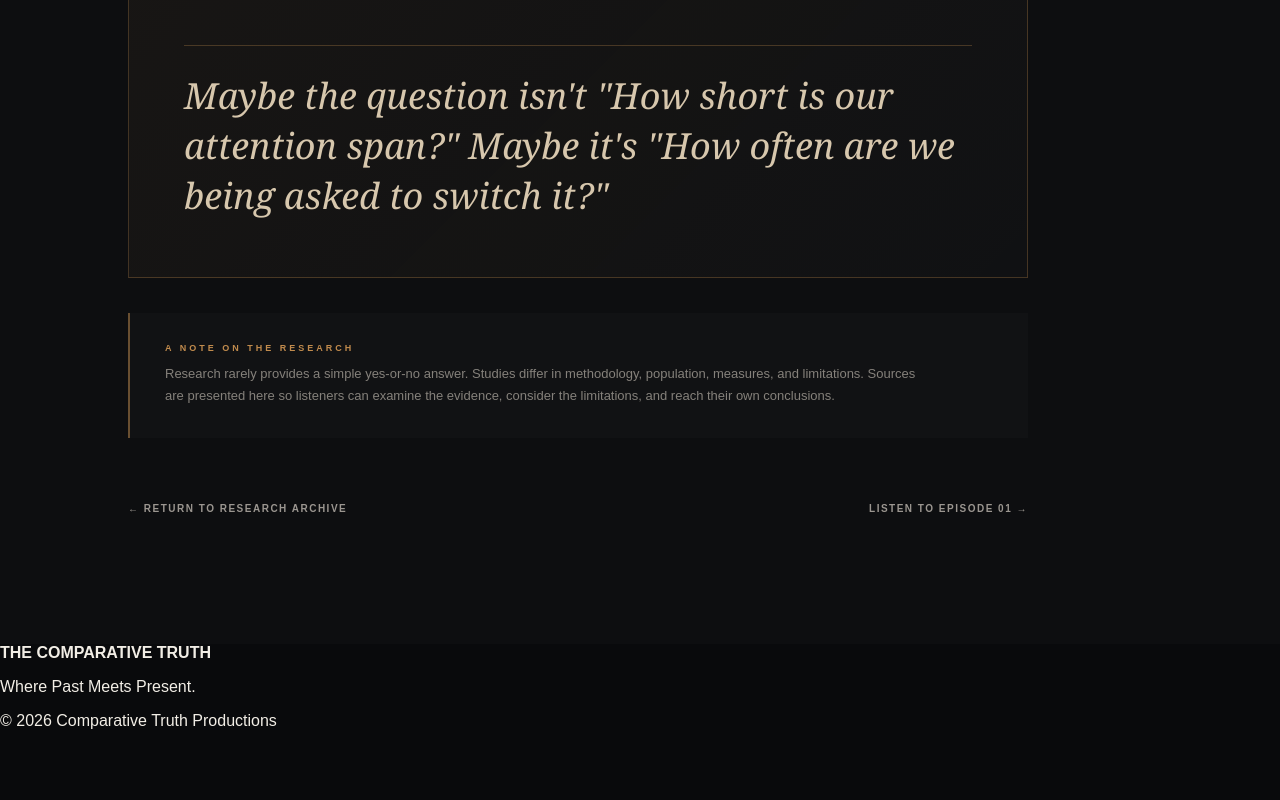
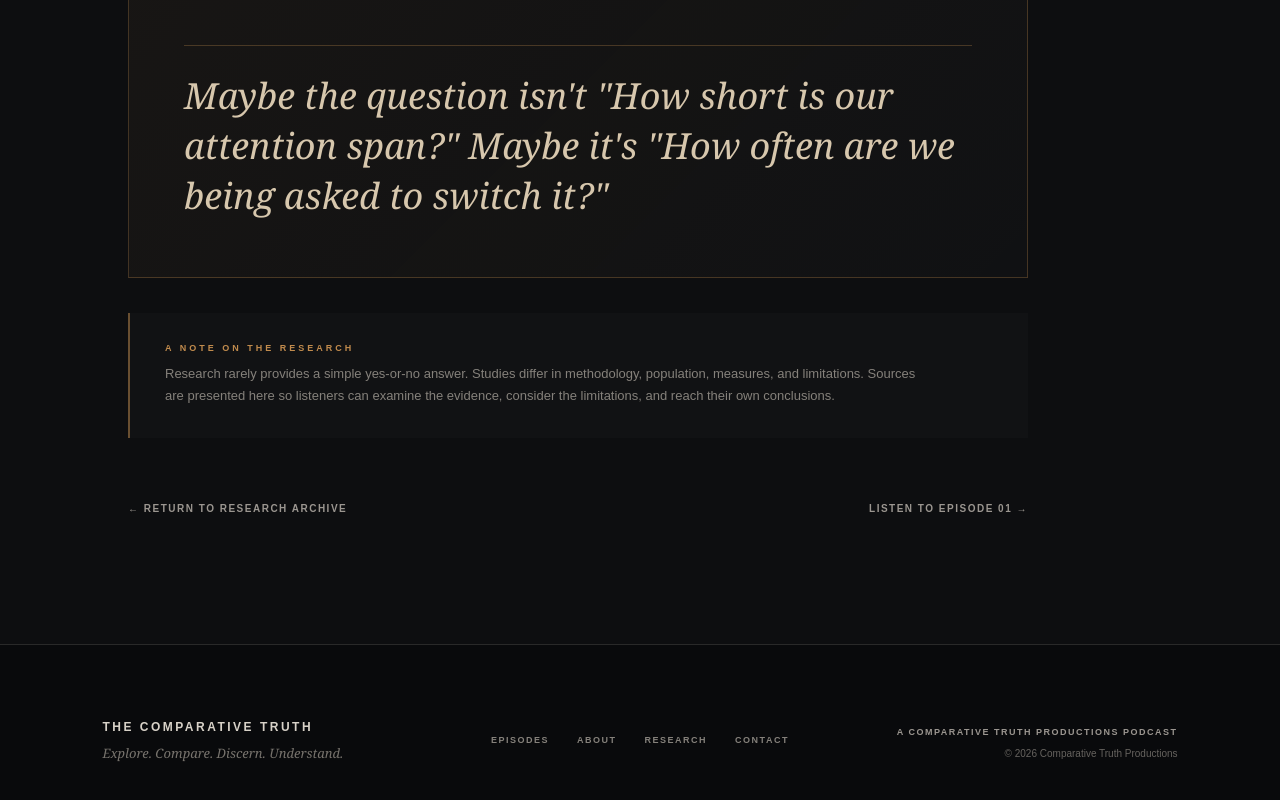
Before and after one commit to RyanTCT/the-comparative-truth, a Next.js app: page /research/episode-01 in a window 1280 px wide. Shown: the part 7955-8755 px from the top of the page. Before the commit the page ends 8701 px from the top, so only its background shows below. Built offline with nearby package versions, Linux system fonts and the light colour scheme.

Commit message:
Revamp footer with branding and navigation links
Updated footer section with new branding and links.

```diff
--- a/app/research/episode-01/page.js
+++ b/app/research/episode-01/page.js
@@ -674,21 +674,53 @@ export default function Episode01Research() {
 
       {/* FOOTER */}
 
-      <footer>
+<footer className="site-footer">
 
-        <div>
+  <div className="footer-brand">
+
     <strong>
       THE COMPARATIVE TRUTH
     </strong>
 
     <p>
-            Where Past Meets Present.
+      Explore. Compare. Discern. Understand.
     </p>
+
   </div>
+
+
+  <div className="footer-links">
+
+    <a href="/#episodes">
+      Episodes
+    </a>
+
+    <a href="/#about">
+      About
+    </a>
+
+    <a href="/research">
+      Research
+    </a>
+
+    <a href="/#contact">
+      Contact
+    </a>
+
+  </div>
+
+
+  <div className="footer-production">
+
+    <span>
+      A Comparative Truth Productions Podcast
+    </span>
 
     <p>
       © 2026 Comparative Truth Productions
     </p>
+
+  </div>
 
 </footer>
 
```
Lines whose indentation alone changed are shown as unchanged.
